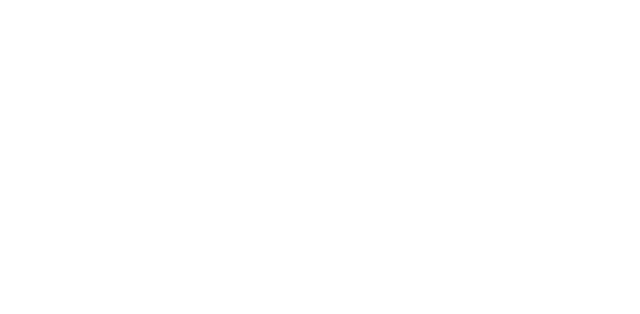
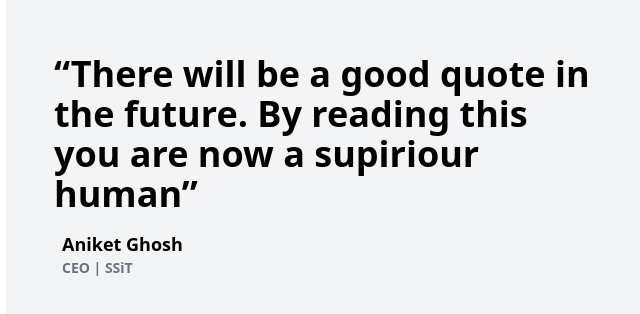
Before and after one commit to aniketh3014/Circuit-Stream, a React (Vite) app in the folder frontend/: page /signup in a window 1280 px wide. Shown: the part 234-548 px from the top of the page, without its empty margins (634-1274 px from the left). Built offline with nearby package versions, Linux system fonts and the light colour scheme.

Commit message:
Cerated Quote component

```diff
--- a/frontend/package.json
+++ b/frontend/package.json
@@ -12,7 +12,8 @@
   "dependencies": {
     "@aniketh3014/bolg-common": "^1.0.1",
     "react": "^18.2.0",
-    "react-dom": "^18.2.0"
+    "react-dom": "^18.2.0",
+    "react-router-dom": "^6.22.3"
   },
   "devDependencies": {
     "@types/react": "^18.2.66",
--- a/frontend/src/App.tsx
+++ b/frontend/src/App.tsx
@@ -1,10 +1,19 @@
-
+import { BrowserRouter, Route, Routes } from "react-router-dom";
+import { Signin } from "./pages/Signin";
+import { Signup } from "./pages/Signup";
+import { Blog } from "./pages/Blog";
 function App() {
 
   return (
-    <div>
-
-    </div>
+    <>
+      <BrowserRouter>
+        <Routes>
+          <Route path="/signup" element={<Signup />}/>
+          <Route path="/signin" element={<Signin />}/>
+          <Route path="/blog/:id" element={<Blog />}/>
+        </Routes>
+      </BrowserRouter>
+    </>
   )
 }
 
--- /dev/null
+++ b/frontend/src/components/Quote.tsx
@@ -0,0 +1,17 @@
+export const Quote = () => {
+    return (
+        <div className="bg-gray-100 h-screen flex flex-col justify-center items-center">
+            <div className="w-full px-4 sm:max-w-sm md:max-w-md lg:max-w-lg xl:max-w-xl 2xl:max-w-2xl">
+                <div className="font-bold text-4xl font-sans-serif">
+                    “There will be a good quote in the future. By reading this you are now a supiriour human”
+                </div>
+                <div className="px-2 pt-4 font-semibold text-lg font-ui-sans-serif antialiased">
+                    Aniket Ghosh
+                </div>
+                <div className="px-2 font-semibold text-sm text-gray-500">
+                    CEO | SSiT
+                </div>
+            </div>
+        </div>
+    )
+}
--- /dev/null
+++ b/frontend/src/pages/Blog.tsx
@@ -0,0 +1,5 @@
+export const Blog = () => {
+    return <div>
+        Blog
+    </div>
+}
--- /dev/null
+++ b/frontend/src/pages/Signin.tsx
@@ -0,0 +1,5 @@
+export const Signin = () => {
+    return <div>
+        signin
+    </div>
+}
--- /dev/null
+++ b/frontend/src/pages/Signup.tsx
@@ -0,0 +1,10 @@
+import { Quote } from "../components/Quote"
+
+export const Signup = () => {
+    return <div className="grid grid-cols-2">
+        <div>
+
+        </div>
+        <Quote/>
+    </div>
+}
```
Also changed, not shown: 1 other file (tests, documents, lock files or other folders).
